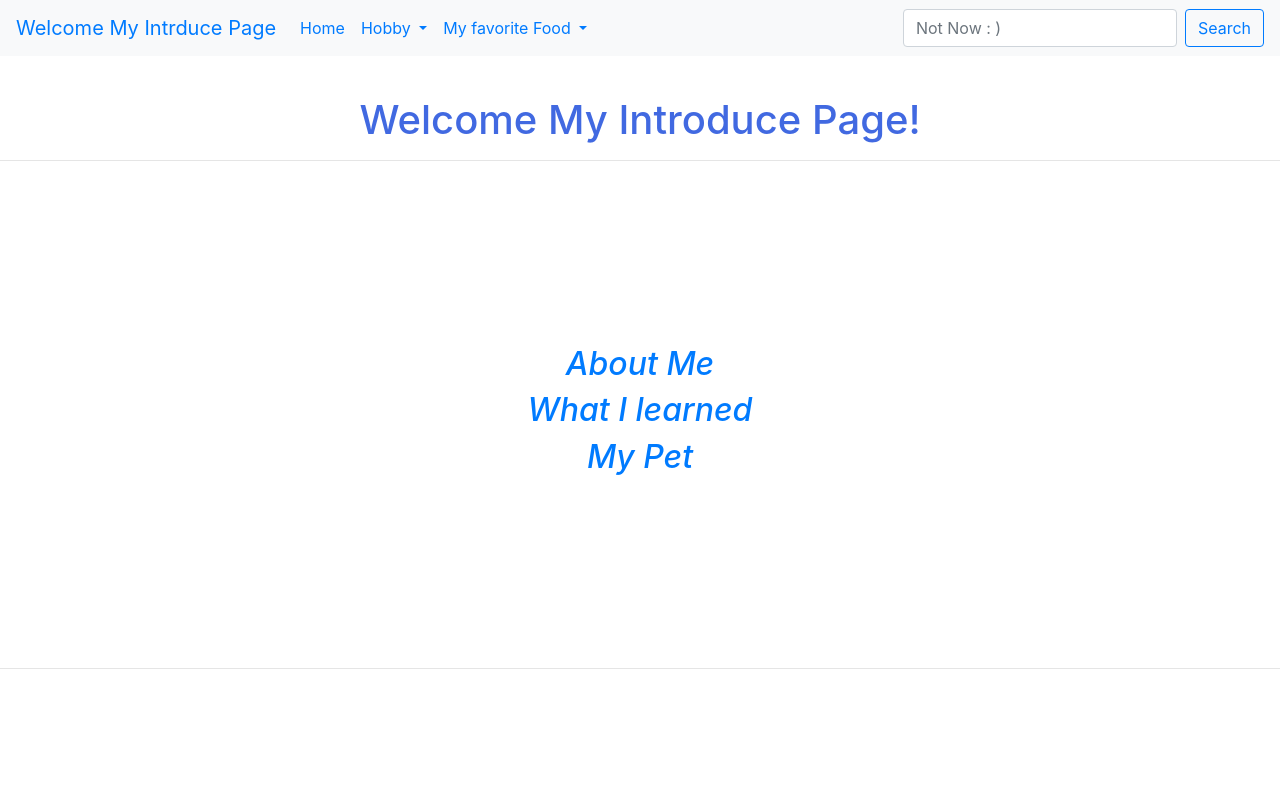
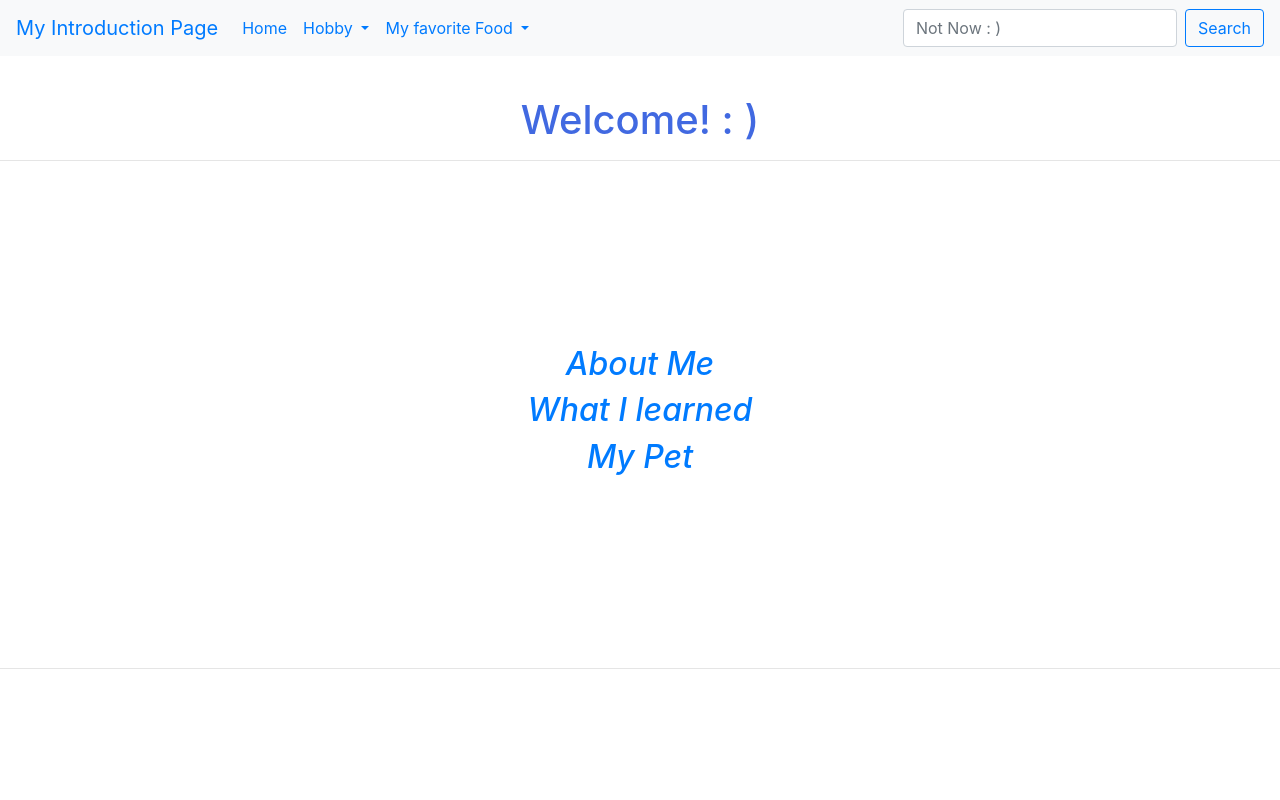
Before and after one commit to chachaluk/Bootstrap_My_Test_Page, a plain HTML site: page index.html in a window 1280 px wide. Shown: the top 800 px of the page. Drawn offline with nearby package versions, Linux system fonts and the light colour scheme.

Commit message:
부트스트랩 자기소개

```diff
--- a/index.html
+++ b/index.html
@@ -8,7 +8,7 @@
     <!-- Bootstrap CSS -->
     <link rel="stylesheet" href="https://cdn.jsdelivr.net/npm/bootstrap@4.5.3/dist/css/bootstrap.min.css" integrity="sha384-TX8t27EcRE3e/ihU7zmQxVncDAy5uIKz4rEkgIXeMed4M0jlfIDPvg6uqKI2xXr2" crossorigin="anonymous">
 
-    <title>WelcomeMyIntroducePage!</title>
+    <title>Welcome!</title>
     <style>
         h1
         {
@@ -45,7 +45,7 @@
   <body>
     <!-- navibar -->
     <nav class="navbar navbar-expand-lg navbar-primary bg-light fixed-top">
-        <a class="navbar-brand" href="#">Welcome My Intrduce Page</a>
+        <a class="navbar-brand" href="#">My Introduction Page</a>
         <button class="navbar-toggler" type="button" data-toggle="collapse" data-target="#navbarSupportedContent" aria-controls="navbarSupportedContent" aria-expanded="false" aria-label="Toggle navigation">
           <span class="navbar-toggler-icon"></span>
         </button>
@@ -101,7 +101,7 @@
         <br>
         <br>
         <br>
-        <h1 id="home">Welcome My Introduce Page!</h1>
+        <h1 id="home">Welcome! : )</h1>
         <hr>
         <br>
         <br>
```
